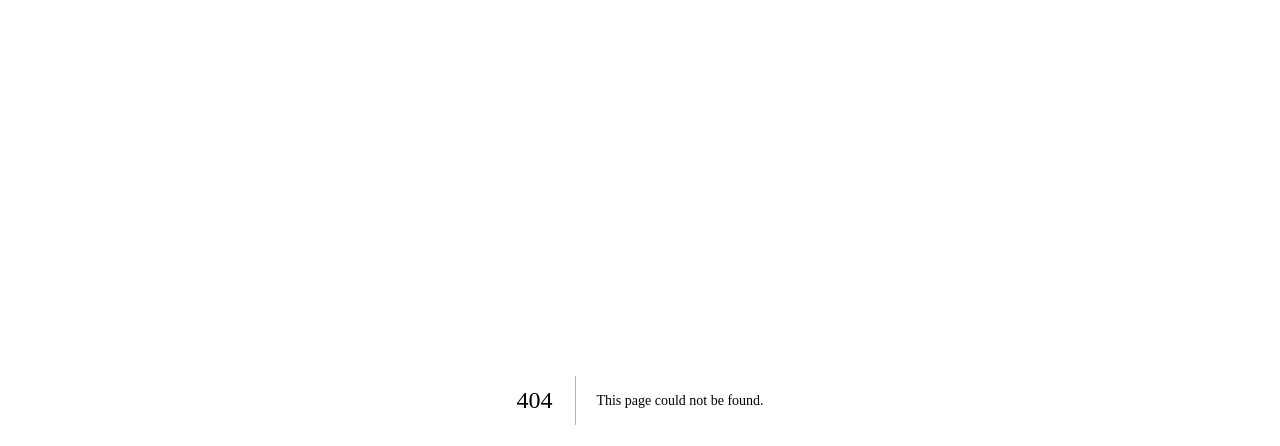
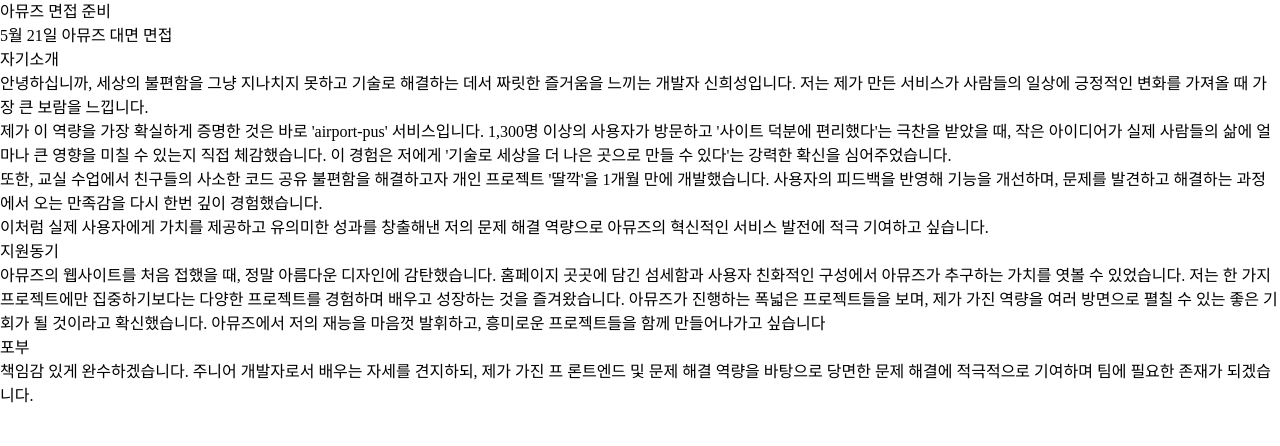
Before and after one commit to siniseong/blxnk-docs, a Next.js app: page /siniseong/personality in a window 1280 px wide. Before the commit this address had no page. Shown: the top 446 px of the page. Built offline with nearby package versions, Linux system fonts and the light colour scheme; a web font is replaced by a local one.

Commit message:
feat :: 내용 작성

```diff
--- a/pages/index.mdx
+++ b/pages/index.mdx
@@ -1,4 +1,5 @@
 # 여백이 여러분의 '기술 면접'을 도와줄게요.
+하지만 지금 신희성은 [면접 준비 중](/siniseong/personality)이에요.
 
 본 문서는 소프트웨어 엔지니어 기술 면접을 준비하는 여러분을 돕기 위해 작성되었습니다. 다양한 기술 회사에서 공통적으로 중요하게 여기는 핵심 역량과 지식을 평가하기 위해 자주 출제되는 질문들을 분야별로 모아 정리하였습니다. 각 질문에 대한 상세한 답변과 함께 관련 개념을 깊이 이해하는 데 초점을 맞추어, 면접에서 자신감을 가지고 여러분의 기술적 역량을 효과적으로 전달할 수 있도록 구성했습니다.
 
--- /dev/null
+++ b/pages/siniseong/personality.mdx
@@ -0,0 +1,19 @@
+# 아뮤즈 면접 준비
+> 5월 21일 아뮤즈 대면 면접
+
+## 자기소개
+안녕하십니까, 세상의 불편함을 그냥 지나치지 못하고 기술로 해결하는 데서 짜릿한 즐거움을 느끼는 개발자 신희성입니다. 저는 제가 만든 서비스가 사람들의 일상에 긍정적인 변화를 가져올 때 가장 큰 보람을 느낍니다.
+
+제가 이 역량을 가장 확실하게 증명한 것은 바로 'airport-pus' 서비스입니다. 1,300명 이상의 사용자가 방문하고 '사이트 덕분에 편리했다'는 극찬을 받았을 때, 작은 아이디어가 실제 사람들의 삶에 얼마나 큰 영향을 미칠 수 있는지 직접 체감했습니다. 이 경험은 저에게 '기술로 세상을 더 나은 곳으로 만들 수 있다'는 강력한 확신을 심어주었습니다.
+
+또한, 교실 수업에서 친구들의 사소한 코드 공유 불편함을 해결하고자 개인 프로젝트 '딸깍'을 1개월 만에 개발했습니다. 사용자의 피드백을 반영해 기능을 개선하며, 문제를 발견하고 해결하는 과정에서 오는 만족감을 다시 한번 깊이 경험했습니다.
+
+이처럼 실제 사용자에게 가치를 제공하고 유의미한 성과를 창출해낸 저의 문제 해결 역량으로 아뮤즈의 혁신적인 서비스 발전에 적극 기여하고 싶습니다.
+
+## 지원동기
+아뮤즈의 웹사이트를 처음 접했을 때, 정말 아름다운 디자인에 감탄했습니다. 홈페이지 곳곳에 담긴 섬세함과 사용자 친화적인 구성에서 아뮤즈가 추구하는 가치를 엿볼 수 있었습니다. 저는 한 가지 프로젝트에만 집중하기보다는 다양한 프로젝트를 경험하며 배우고 성장하는 것을 즐겨왔습니다. 아뮤즈가 진행하는 폭넓은 프로젝트들을 보며, 제가 가진 역량을 여러 방면으로 펼칠 수 있는 좋은 기회가 될 것이라고 확신했습니다. 아뮤즈에서 저의 재능을 마음껏 발휘하고, 흥미로운 프로젝트들을 함께 만들어나가고 싶습니다
+
+## 포부
+
+ 책임감 있게 완수하겠습니다. 주니어 개발자로서 배우는 자세를 견지하되, 제가 가진 프
+론트엔드 및 문제 해결 역량을 바탕으로 당면한 문제 해결에 적극적으로 기여하며 팀에 필요한 존재가 되겠습니다.
```
Also changed, not shown: pages/siniseong/culturefit.mdx (added).
